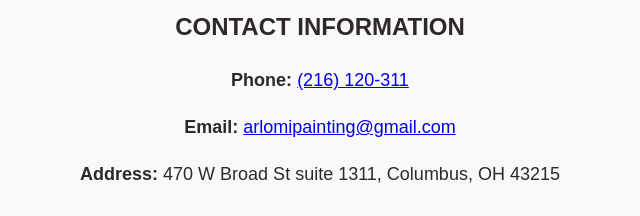
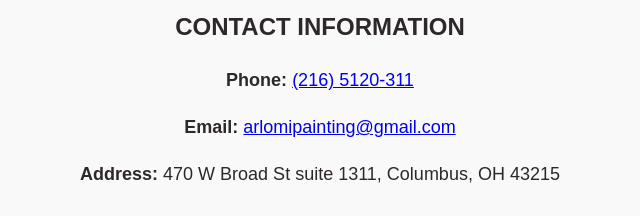
Before and after one commit to Pin1984/arlomi-painting, a plain HTML site: page index.html in a window 1280 px wide. Shown: the part 5429-5645 px from the top of the page, 320-960 px from the left. Drawn offline with Linux system fonts and the light colour scheme; a script that the page names is missing.

Commit message:
Update index.html

```diff
--- a/index.html
+++ b/index.html
@@ -711,7 +711,7 @@
 
             <div class="contact-info">
                 <h3>CONTACT INFORMATION</h3>
-                <p><strong>Phone:</strong> <a href="tel:216120311">(216) 120-311</a></p>
+                <p><strong>Phone:</strong> <a href="tel:2165120311">(216) 5120-311</a></p>
                 <p><strong>Email:</strong> <a href="mailto:arlomipainting@gmail.com">arlomipainting@gmail.com</a></p>
                 <p><strong>Address:</strong> 470 W Broad St suite 1311, Columbus, OH 43215</p>
 
```
